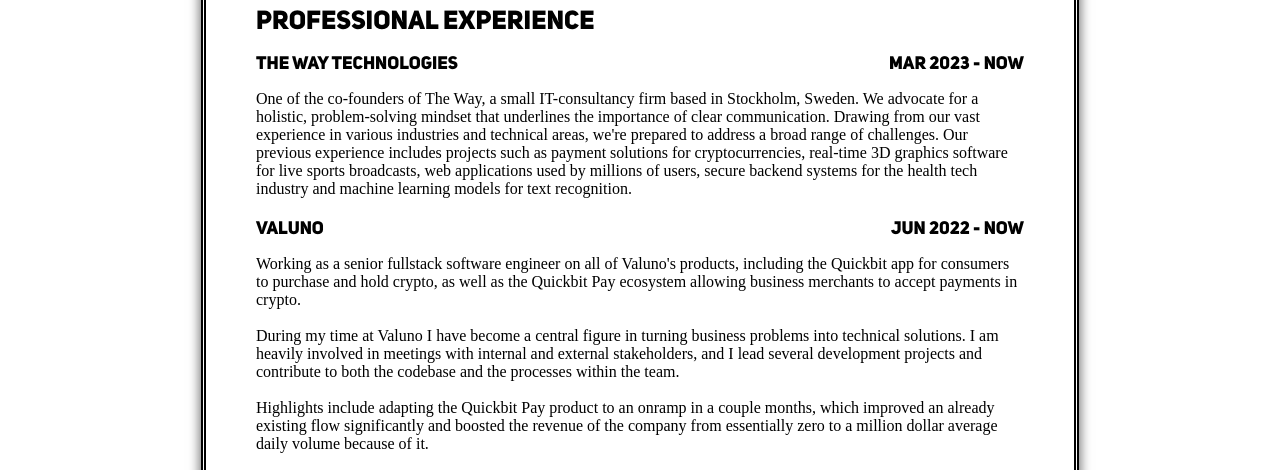
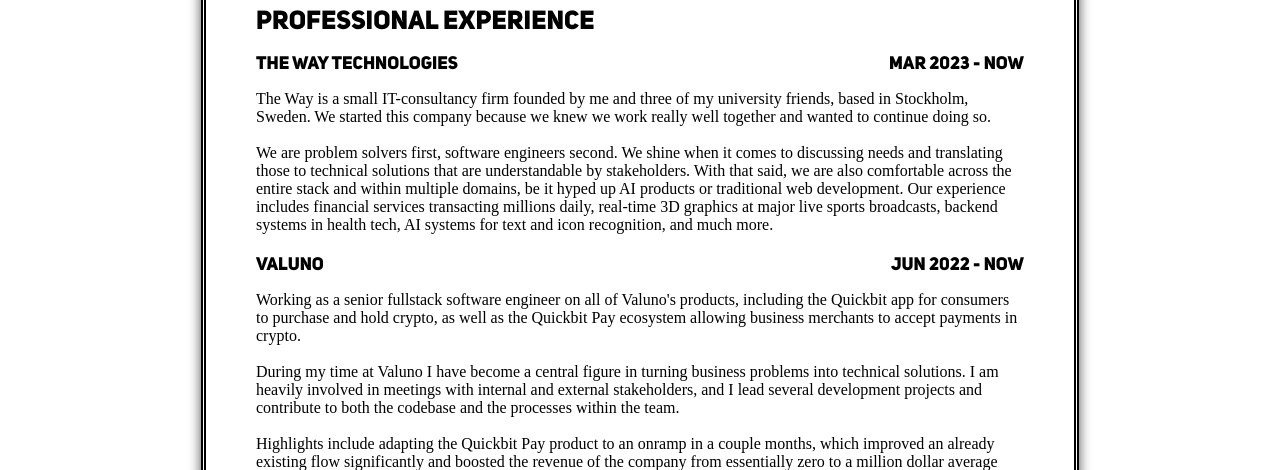
Before and after one commit to fredrikomstedt/website, a Gatsby site: page /cv in a window 1280 px wide. Shown: the part 329-799 px from the top of the page. Built offline with nearby package versions, Linux system fonts and the light colour scheme; Gatsby itself is replaced by a stand-in of ours.

Commit message:
Updated cv.js about The Way

```diff
--- a/src/pages/cv.js
+++ b/src/pages/cv.js
@@ -39,17 +39,22 @@
             period="MAR 2023 - NOW"
             text={
                 <div>
-                    One of the co-founders of The Way, a small IT-consultancy
-                    firm based in Stockholm, Sweden. We advocate for a holistic,
-                    problem-solving mindset that underlines the importance of
-                    clear communication. Drawing from our vast experience in
-                    various industries and technical areas, we're prepared to
-                    address a broad range of challenges. Our previous experience
-                    includes projects such as payment solutions for
-                    cryptocurrencies, real-time 3D graphics software for live
-                    sports broadcasts, web applications used by millions of
-                    users, secure backend systems for the health tech industry
-                    and machine learning models for text recognition.
+                    The Way is a small IT-consultancy firm founded by
+                    me and three of my university friends, based in
+                    Stockholm, Sweden. We started this company because
+                    we knew we work really well together and wanted to
+                    continue doing so. <br /> <br/>
+                    We are problem solvers first, software engineers
+                    second. We shine when it comes to discussing needs
+                    and translating those to technical solutions that
+                    are understandable by stakeholders. With that said,
+                    we are also comfortable across the entire stack and
+                    within multiple domains, be it hyped up AI products
+                    or traditional web development. Our experience
+                    includes financial services transacting millions
+                    daily, real-time 3D graphics at major live sports
+                    broadcasts, backend systems in health tech, AI
+                    systems for text and icon recognition, and much more.
                 </div>
             }
         />
```
